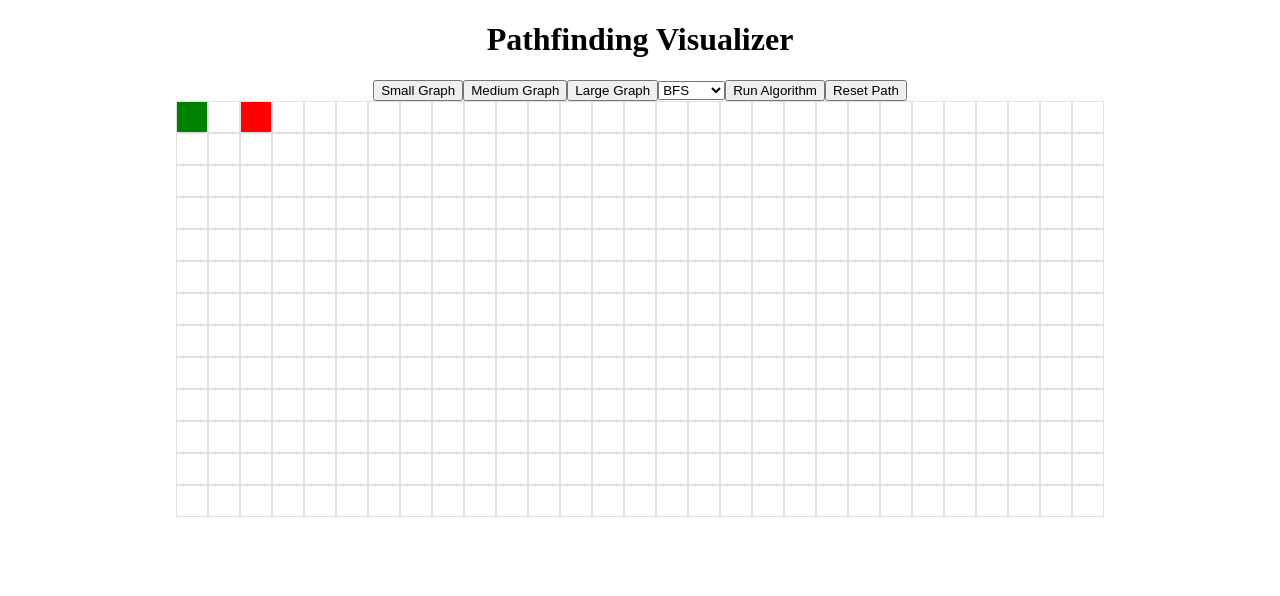
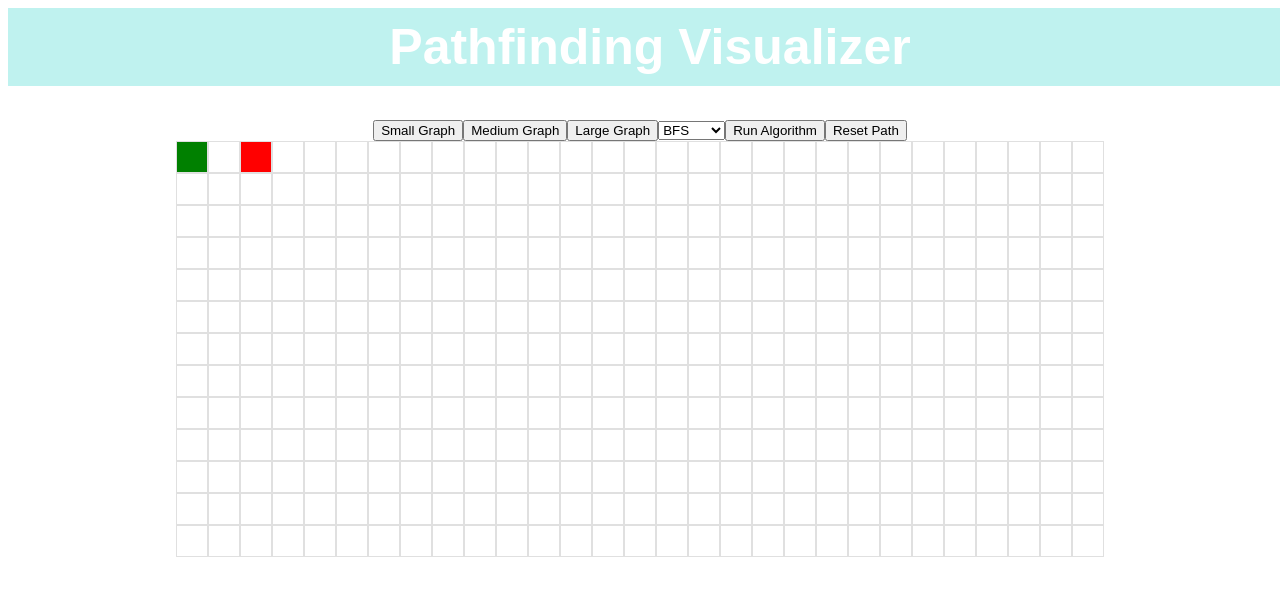
Before and after one commit to Victor00111/pathfinding-visualizer, a React (Create React App) app: page / in a window 1280 px wide. Shown: the top 596 px of the page. Built offline with nearby package versions, Linux system fonts and the light colour scheme.

Commit message:
Fixed bfs bug and dijkstra animation

```diff
--- a/src/App.css
+++ b/src/App.css
@@ -1,38 +1,19 @@
-.App {
+.app {
   text-align: center;
+  padding: 0px;
 }
 
-.App-logo {
-  height: 40vmin;
-  pointer-events: none;
+.title {
+  font-family: Arial, Helvetica, sans-serif, bold;
+  font-size: 50px;
+  color: white;
+  background-color: rgb(191, 242, 239);
+  background-size: cover;
+  width: 100%;
+  padding: 10px;
+  margin-top: 0px;
 }
 
-@media (prefers-reduced-motion: no-preference) {
-  .App-logo {
-    animation: App-logo-spin infinite 20s linear;
-  }
+.size {
+  justify-content: center;
 }
-
-.App-header {
-  background-color: #282c34;
-  min-height: 100vh;
-  display: flex;
-  flex-direction: column;
-  align-items: center;
-  justify-content: center;
-  font-size: calc(10px + 2vmin);
-  color: white;
-}
-
-.App-link {
-  color: #61dafb;
-}
-
-@keyframes App-logo-spin {
-  from {
-    transform: rotate(0deg);
-  }
-  to {
-    transform: rotate(360deg);
-  }
-}
--- a/src/App.js
+++ b/src/App.js
@@ -1,5 +1,5 @@
 import './App.css';
-import React, { useState, useEffect } from 'react';
+import React,{ useState, useEffect} from 'react';
 import Grid from './visual-components/Grid';
 import AlgorithmDropdown from './visual-components/AlgorithmDropdown';
 import dijkstra from './algorithms/Dijkstra';
@@ -16,8 +16,10 @@ function App() {
   const [shortestPath, setShortestPath] = useState([]);
   const [dragging, setDragging] = useState(null);
   const [visitedCells, setVisitedCells] = useState([]);
+  const [animationInProgess, setAnimationInProgress] = useState(false);
 
   const setWeightedGrid = (row, col) => {
+    if (!animationInProgess) {
       const emptyGrid = Array(row).fill().map(_ => Array(col).fill('empty'));
       const weightedGrid = emptyGrid.map((row, rowIndex) => {
         return row.map((cell, colIndex) => {
@@ -41,8 +43,10 @@ function App() {
       });
       setGrid(weightedGrid)
     }
+  }
 
   const handleGridSize = (size) => {
+    if (!animationInProgess) {
       reset();
       if (algoType === 'Unweighted') {
         if (size === 'small') setGrid(Array(7).fill(Array(15).fill('empty')));
@@ -55,8 +59,12 @@ function App() {
       }
       setGridSize(size);
     }
+  }
 
   const runAlgorithm = async () => {
+    if (!animationInProgess) {
+      setAnimationInProgress(true);
+      resetPath();
       if (selectedAlgorithm === 'BFS') {
         const {path, visited} = bfs(grid, startPosition, targetPosition);
         await animateVisitedCells(visited, 40);
@@ -68,10 +76,23 @@ function App() {
         await animateShortestPath(path, 50);
         //console.log(grid);
       }
+      setAnimationInProgress(false);
+    }
+  }
+
+  const runAlgorithmInstant = (startPos, targetPos) => {
+    if (selectedAlgorithm === 'BFS') {
+      const {path, visited} = bfs(grid, startPos, targetPos);
+      setVisitedCells(visited);
+      setShortestPath(path);
+    } else if (selectedAlgorithm === 'Dijkstra') {
+      const {path, visited} = dijkstra(grid, startPos, targetPos);
+      setVisitedCells(visited);
+      setShortestPath(path);
+    }
   }
 
   async function animateVisitedCells(visited, delay) {
-    console.log(visited)
     for (const cell of visited) {
       setVisitedCells((prevVisitedCell) => [...prevVisitedCell, cell]);
       await new Promise((resolve) => setTimeout(resolve, delay));
@@ -86,11 +107,13 @@ function App() {
   }
 
   const handleAlgorithmChange = (algorithm) => {
+    if (!animationInProgess) {
       setSelectedAlgorithm(algorithm);
       if (algorithm === 'BFS') {
         setAlgoType('Unweighted');
       } else {
         setAlgoType('Weighted');
+      }
     }
   };
 
@@ -100,8 +123,10 @@ function App() {
   }, [algoType]);
 
   const resetPath = () => {
+    if (!animationInProgess) {
       setShortestPath([]);
       setVisitedCells([]);
+    }
   }
 
   const reset = () => {
@@ -112,10 +137,12 @@ function App() {
   }
 
   const handleDragStart = (position) => {
+    if (!animationInProgess) {
       if (position[0] === startPosition[0] && position[1] === startPosition[1]) {
         setDragging('start');
       } else if (position[0] === targetPosition[0] && position[1] === targetPosition[1]) {
         setDragging('target');
+      }
     }
   };
 
@@ -123,9 +150,15 @@ function App() {
     if (dragging === 'start' && grid[position[0]][position[1]] === 'empty') {
       resetPath();
       setStartPosition(position);
+      if (visitedCells.length > 0) {
+        runAlgorithmInstant(position, targetPosition);
+      }
     } else if (dragging === 'target' && grid[position[0]][position[1]] === 'empty') {
       resetPath();
       setTargetPosition(position);
+      if (visitedCells.length > 0) {
+        runAlgorithmInstant(startPosition, position);
+      }
     }
   };
 
@@ -135,10 +168,12 @@ function App() {
 
   return (
     <div className="app">
-      <h1>Pathfinding Visualizer</h1>
+      <h1 class="title">Pathfinding Visualizer</h1>
+      <div class="size">
         <button onClick={() => handleGridSize('small')}>Small Graph</button>
         <button onClick={() => handleGridSize('medium')}>Medium Graph</button>
         <button onClick={() => handleGridSize('large')}>Large Graph</button>
+
       <AlgorithmDropdown
         algorithms={algorithms}
         selectedAlgorithm={selectedAlgorithm}
@@ -151,6 +186,7 @@ function App() {
         onDragStart={handleDragStart} onDragEnter={handleDragEnter} onDragEnd={handleDragEnd} algoType={algoType}
       />
       </div>
+    </div>
   );
 }
 
--- a/src/algorithms/BFS.js
+++ b/src/algorithms/BFS.js
@@ -7,11 +7,6 @@ function bfs(grid, start, target, delay) {
   while (queue.length > 0) {
     const current = queue.shift();
 
-    // Check if the target is found
-    if (current[0] === target[0] && current[1] === target[1]) {
-      return {path: getPath(previous, start, target), visited: visitedCells};
-    }
-
     // Explore neighbors
     const neighbors = getNeighbors(grid, current);
     for (const neighbor of neighbors) {
@@ -20,7 +15,12 @@ function bfs(grid, start, target, delay) {
         visited.add(neighborString);
         queue.push(neighbor);
         previous.set(neighborString, current);
-        visitedCells = [...visitedCells, current];
+        visitedCells = [...visitedCells, neighbor];
+      }
+
+      // Check if the target is found
+      if (neighbor[0] === target[0] && neighbor[1] === target[1]) {
+        return {path: getPath(previous, start, target), visited: visitedCells};
       }
     }
   }
@@ -53,7 +53,7 @@ function getPath(previous, start, target) {
   const path = [];
   let current = target;
 
-  while (current[0] !== start[0] || current[1] !== start[1]) {
+  while (!(current[0] === start[0] && current[1] === start[1])) {
     path.unshift(current);
     current = previous.get(current.join(','));
   }
--- a/src/algorithms/Dijkstra.js
+++ b/src/algorithms/Dijkstra.js
@@ -29,8 +29,7 @@ function dijkstra(grid, start, target) {
       }
     }
 
-    // Add current to visited
-
+    // Add current and its respective weight to visited
     if (previous[current[0]][current[1]] !== null) {
       visitedCells = [...visitedCells, previous[current[0]][current[1]]];
     }
@@ -84,7 +83,6 @@ function dijkstra(grid, start, target) {
 }
 
 function findShortestPath(previous, target) {
-  console.log(previous)
   // Construct the shortest path
   const shortestPath = [];
   let currentPosition = target;
```
Lines whose indentation alone changed are shown as unchanged.
